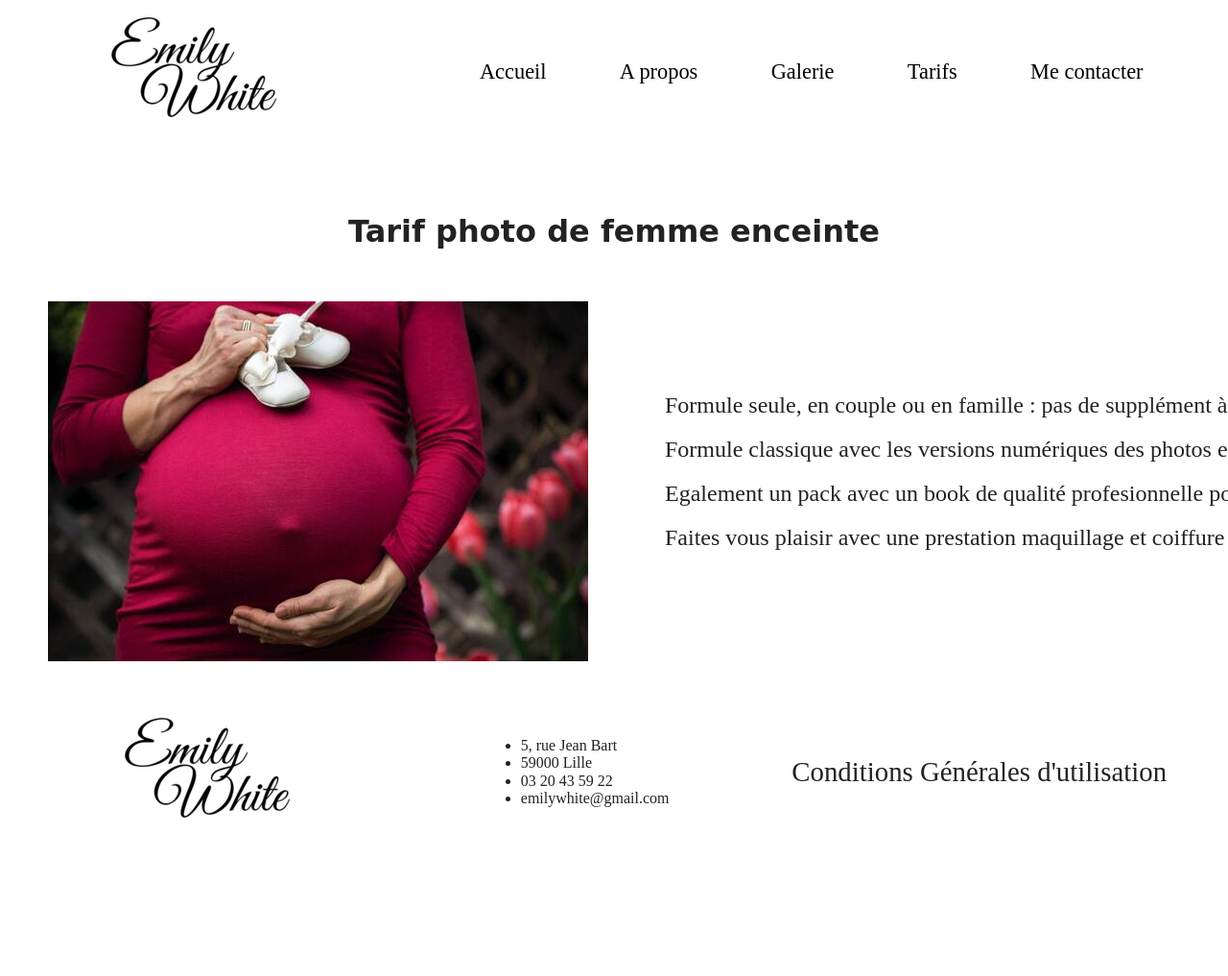
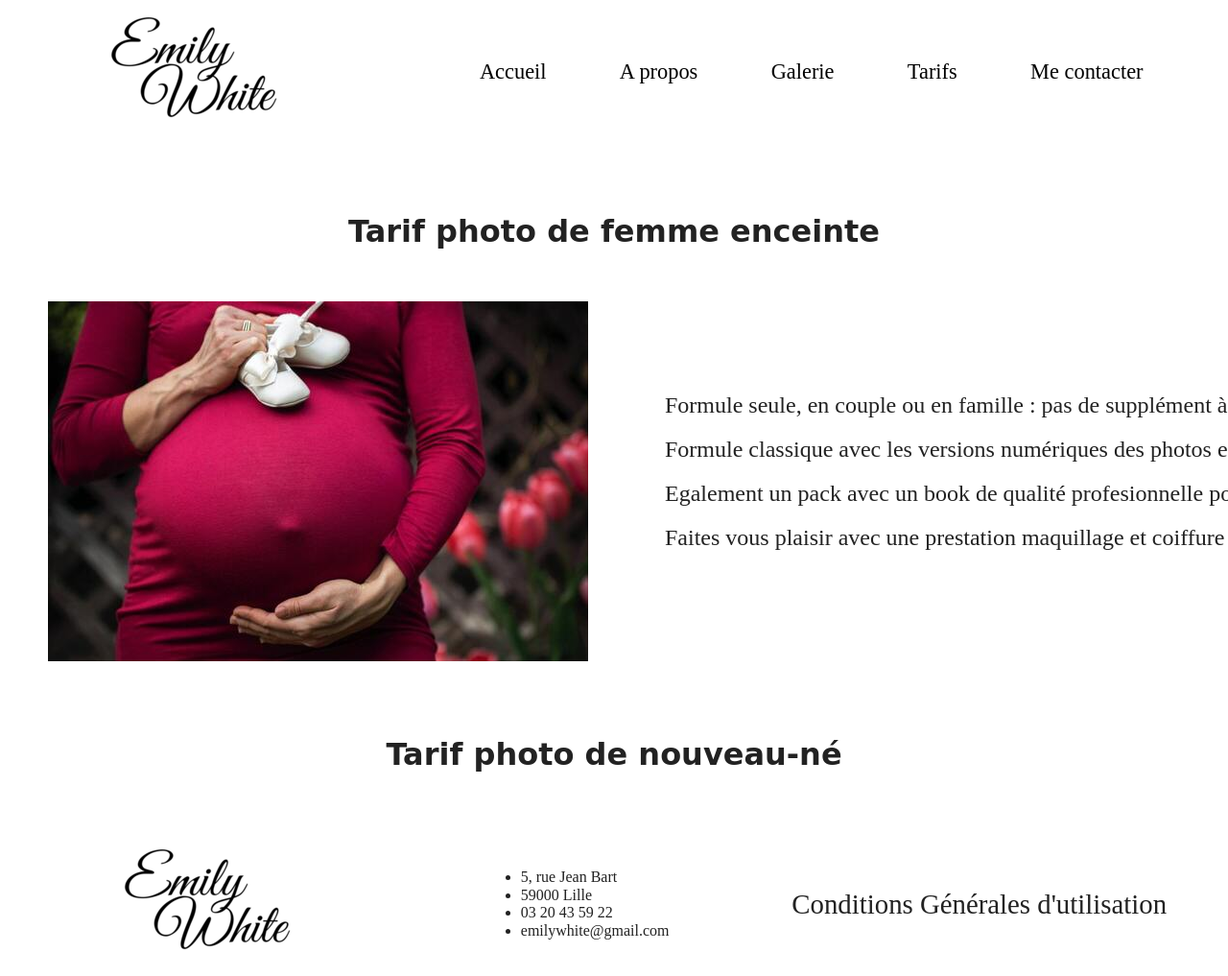
Before and after one commit to hellowdy/baby, a website built with Parcel: page tarif.html in a window 1280 px wide. Shown: the top 1017 px of the page at 96% size. Before the commit the page ends 880 px from the top, so only its background shows below. Built offline with nearby package versions, Linux system fonts and the light colour scheme.

Commit message:
2commit title2 tarif

```diff
--- a/tarif.html
+++ b/tarif.html
@@ -62,8 +62,9 @@
           <li>Egalement un pack avec un book de qualité profesionnelle pour profiter de vos meilleures photos</li><br>
           <li>Faites vous plaisir avec une prestation maquillage et coiffure et une séance XXL</li><br>
         </ul>
-     </article>
+      </article>
    </section>
+   <h1 id="center">Tarif photo de nouveau-né</h1>
    <section>
      <article>
 
```
